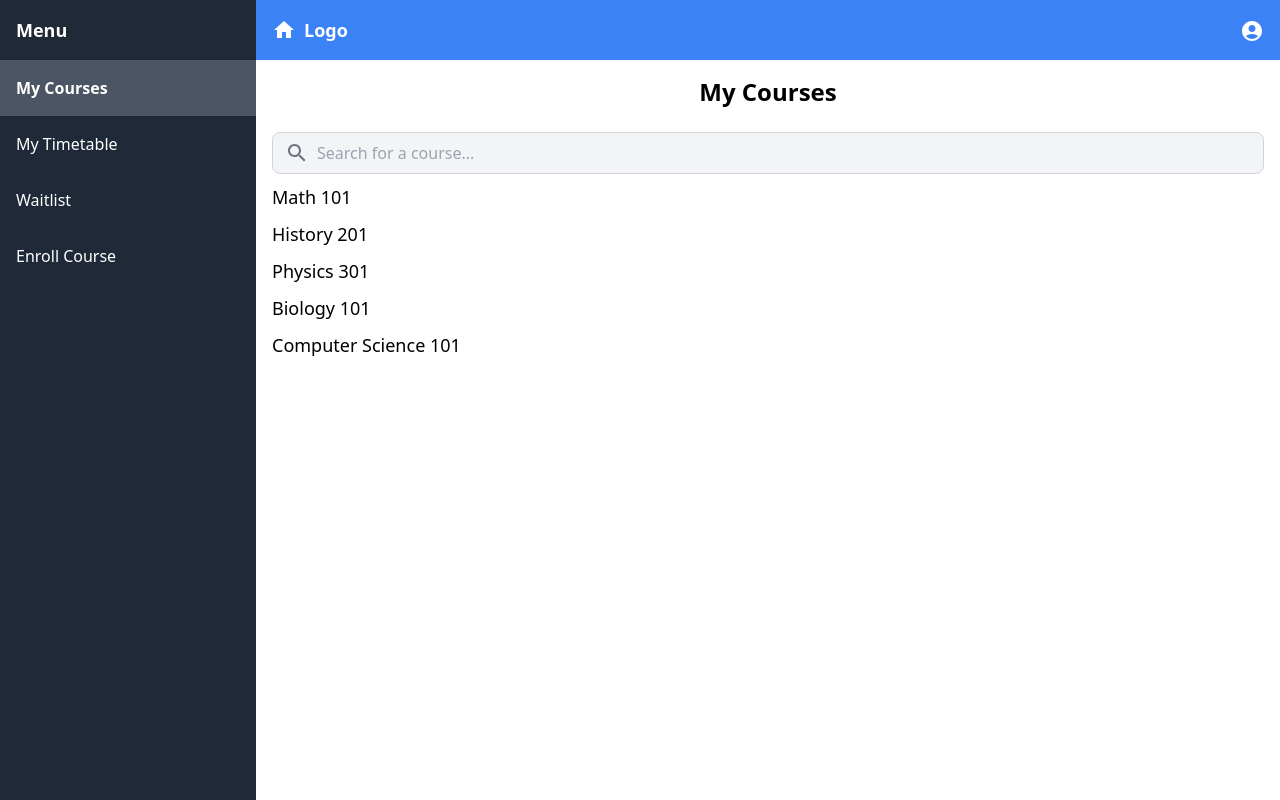
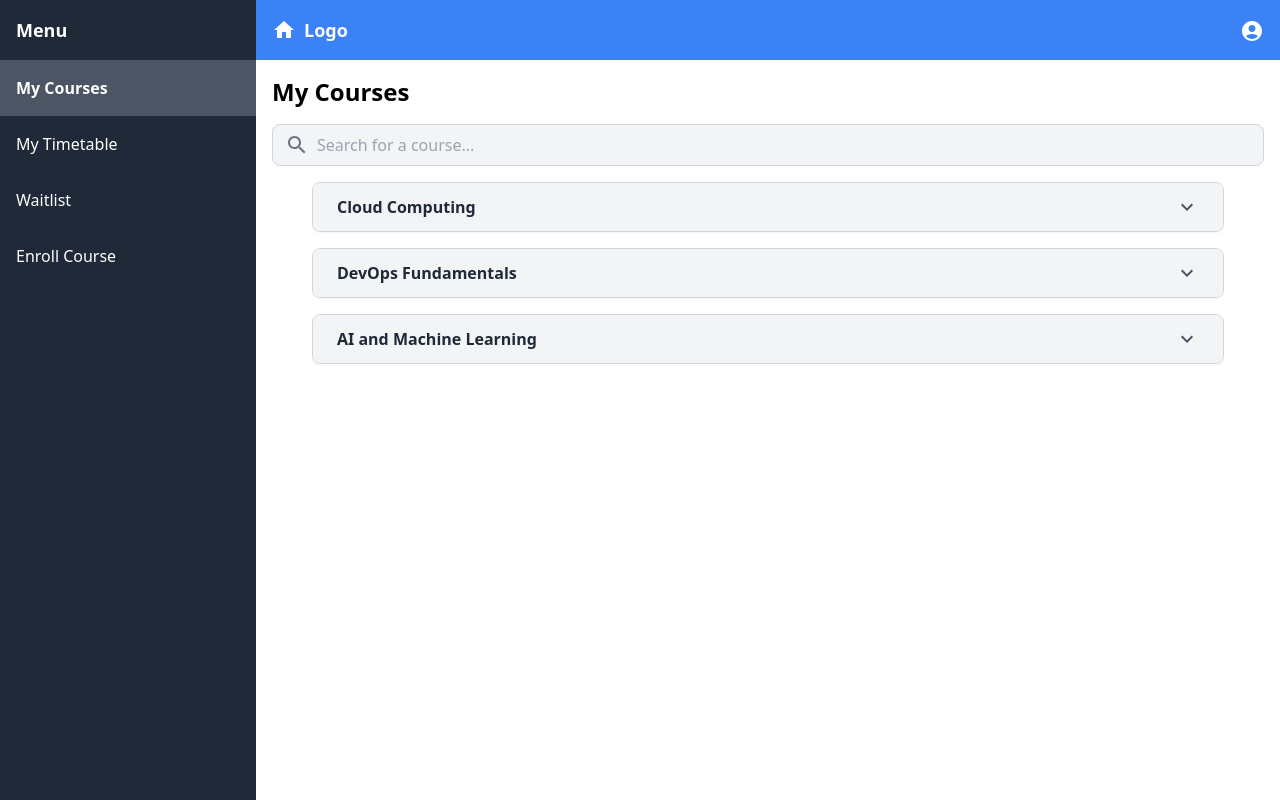
Before and after one commit to ChinaiArman/AWSFinalProject, a React (Vite) app in the folder client/: page /student/my-courses in a window 1280 px wide. Built offline with nearby package versions, Linux system fonts and the light colour scheme.

Commit message:
student MyCourses page ready

```diff
--- a/client/src/pages/student/MyCourses.jsx
+++ b/client/src/pages/student/MyCourses.jsx
@@ -1,19 +1,13 @@
-import React, { useState } from 'react';
-import SearchBar from '../../components/SearchBar';
+import React, { useEffect, useState } from "react";
 import BaseSidebar from "../../components/BaseSidebar";
 import Navbar from "../../components/Navbar";
+import BaseDropdownMenu from "../../components/BaseDropdownMenu";
+import SearchBar from "../../components/SearchBar";
 
-const MyCourses = () => {
-  const [searchQuery, setSearchQuery] = useState('');
-
-  // Sample data for courses (replace with your actual data source)
-  const courses = [
-    { id: 1, name: 'Math 101' },
-    { id: 2, name: 'History 201' },
-    { id: 3, name: 'Physics 301' },
-    { id: 4, name: 'Biology 101' },
-    { id: 5, name: 'Computer Science 101' },
-  ];
+function MyCourses() {
+  const [courses, setCourses] = useState([]); // Dynamic state for courses
+  const [searchQuery, setSearchQuery] = useState(''); // State for search query
+  const [filteredCourses, setFilteredCourses] = useState([]); // State for filtered courses
 
   // Sidebar menu items for students
   const sidebarItems = [
@@ -24,10 +18,52 @@ const MyCourses = () => {
   ];
 
 
-  // Filter courses based on the search query
-  const filteredCourses = courses.filter((course) =>
-    course.name.toLowerCase().includes(searchQuery.toLowerCase())
-  );
+  useEffect(() => {
+    const fetchCourses = async () => {
+      try {
+        // Replace this with your backend API endpoint in the future
+        const data = [
+          {
+            id: 1,
+            name: "Cloud Computing",
+            description: "Introduction to cloud platforms",
+            schedule: "Mon 9:30-10:20",
+            room: "Room A102",
+          },
+          {
+            id: 2,
+            name: "DevOps Fundamentals",
+            description: "CI/CD pipelines and infrastructure as code",
+            schedule: "Tue 10:30-11:20",
+            room: "Room B203",
+          },
+          {
+            id: 3,
+            name: "AI and Machine Learning",
+            description: "Overview of AI and ML techniques",
+            schedule: "Wed 1:00-2:20",
+            room: "Room C304",
+          },
+        ];
+        setCourses(data); // Set courses with example data
+        setFilteredCourses(data); // Initialize filtered courses
+      } catch (error) {
+        console.error("Error fetching courses:", error);
+        setCourses([]); // Fallback if fetching fails
+        setFilteredCourses([]);
+      }
+    };
+
+    fetchCourses();
+  }, []); // Runs once when the component loads
+
+  useEffect(() => {
+    // Update filtered courses based on search query
+    const filtered = courses.filter((course) =>
+      course.name.toLowerCase().includes(searchQuery.toLowerCase())
+    );
+    setFilteredCourses(filtered);
+  }, [searchQuery, courses]);
 
   return (
     <div className="flex h-screen">
@@ -36,9 +72,9 @@ const MyCourses = () => {
 
       {/* Main Content */}
       <div className="flex-1">
-        <Navbar role="student" />
+        <Navbar role="faculty" />
         <div className="p-4">
-          <h1 className="text-2xl font-bold text-center mb-6">My Courses</h1>
+          <h1 className="text-2xl font-bold mb-4">My Courses</h1>
 
           {/* Search Bar */}
           <SearchBar
@@ -46,25 +82,31 @@ const MyCourses = () => {
             onSearch={setSearchQuery} // Update search query when user types
           />
 
-          {/* Display the filtered list of courses */}
-          <div>
-            {filteredCourses.length > 0 ? (
-              <ul>
-                {filteredCourses.map((course) => (
-                  <li key={course.id} style={{ margin: '10px 0', fontSize: '18px' }}>
-                    {course.name}
-                  </li>
-                ))}
-              </ul>
-            ) : (
-              <p>No courses found.</p>
-            )}
-          </div>
-
+          {/* Display Courses */}
+          {filteredCourses.length === 0 ? (
+            <p>No courses found.</p>
+          ) : (
+            filteredCourses.map((course) => (
+              <BaseDropdownMenu key={course.id} title={course.name}>
+                <p className="text-gray-700">
+                  <strong>Course Name:</strong> {course.name}
+                </p>
+                <p className="text-gray-700">
+                  <strong>Course Description:</strong> {course.description}
+                </p>
+                <p className="text-gray-700">
+                  <strong>Time:</strong> {course.schedule}
+                </p>
+                <p className="text-gray-700">
+                  <strong>Room:</strong> {course.room}
+                </p>
+              </BaseDropdownMenu>
+            ))
+          )}
         </div>
       </div>
     </div>
   );
-};
+}
 
 export default MyCourses;
```
